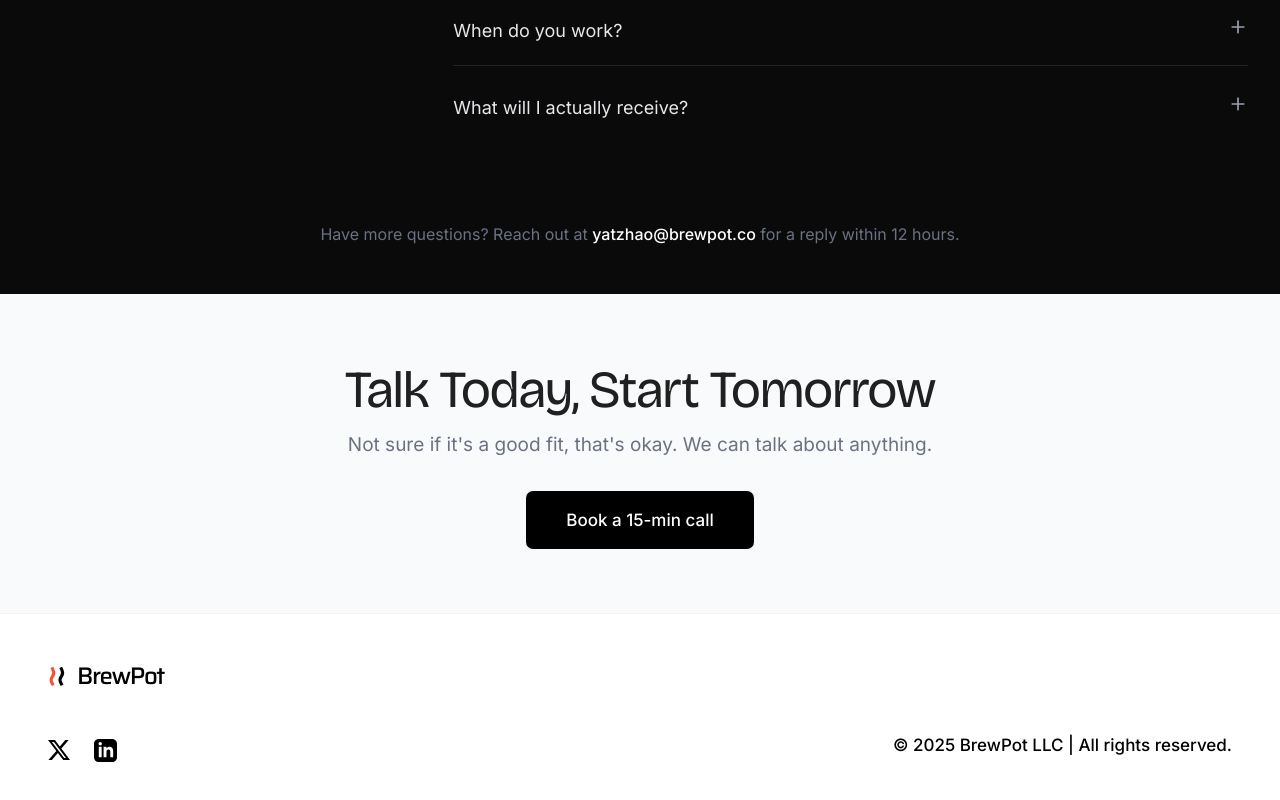
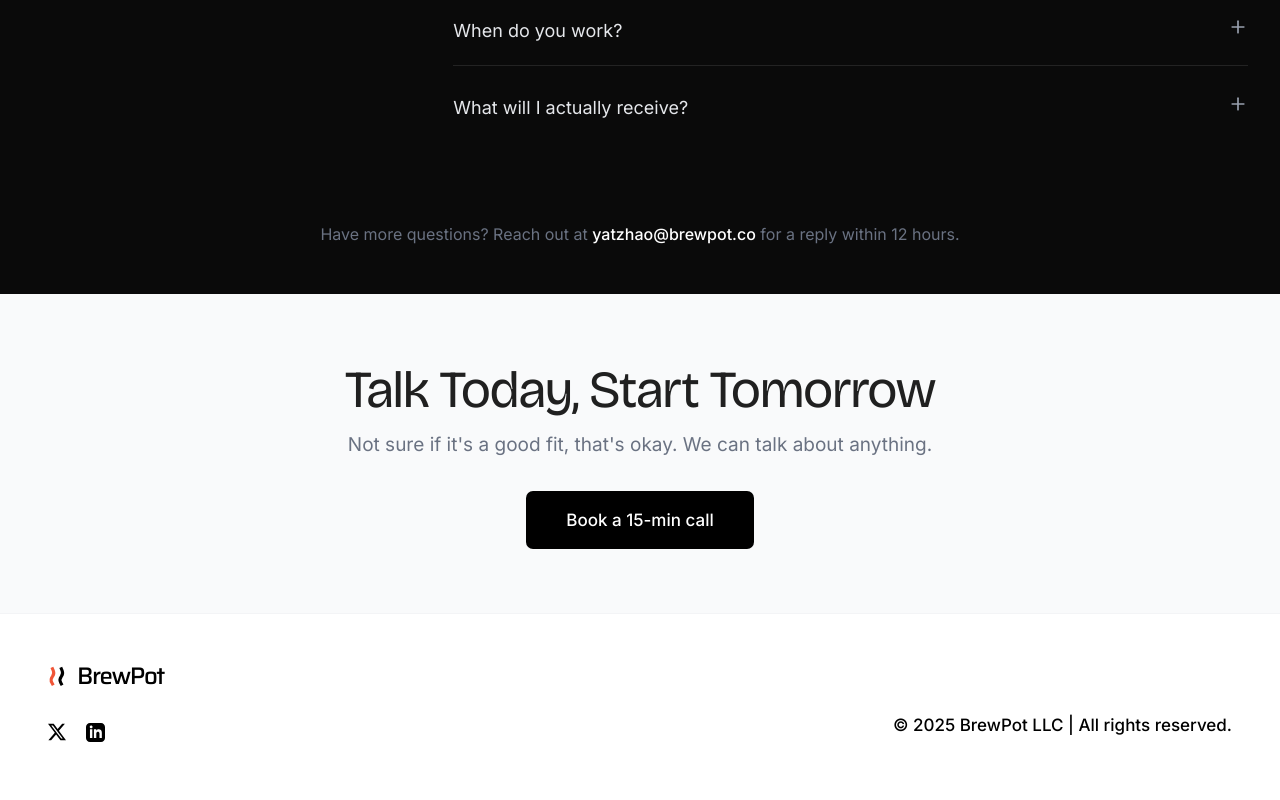
Before and after one commit to yatingzhaoo/BrewPot, a React (Vite) app: page / in a window 1280 px wide. Shown: the part 3221-4021 px from the top of the page. Built offline with nearby package versions, Linux system fonts and the light colour scheme.

Commit message:
style: refine footer icon sizes and layout

```diff
--- a/src/components/Footer.tsx
+++ b/src/components/Footer.tsx
@@ -6,20 +6,20 @@ export default function Footer() {
       <div className="max-w-7xl mx-auto px-6 sm:px-8 lg:px-12">
         <div className="flex flex-col md:flex-row justify-between items-start md:items-end gap-12">
           {/* Left Side: Brand & Socials */}
-          <div className="flex flex-col space-y-12">
+          <div className="flex flex-col space-y-8">
             <div className="flex items-center gap-2">
               <img src={logo} alt="BrewPot Logo" className="w-[21px] h-[27px]" />
               <span className="font-logo font-medium text-[24px] tracking-[-1.4px] leading-[1.2] text-black">BrewPot</span>
             </div>
 
-            <div className="flex gap-6">
+            <div className="flex gap-5">
               <a href="#" className="hover:opacity-60 transition-opacity">
-                <svg width="22" height="22" viewBox="0 0 24 24" fill="black" xmlns="http://www.w3.org/2000/svg">
+                <svg width="18" height="18" viewBox="0 0 24 24" fill="black" xmlns="http://www.w3.org/2000/svg">
                   <path d="M18.901 1.153h3.68l-8.04 9.19L24 22.846h-7.406l-5.8-7.584-6.638 7.584H.474l8.6-9.83L0 1.154h7.594l5.243 6.932 6.064-6.932zm-1.294 19.497h2.039L6.482 3.239H4.293l13.314 17.411z" />
                 </svg>
               </a>
               <a href="#" className="hover:opacity-60 transition-opacity">
-                <svg width="23" height="23" viewBox="0 0 24 24" fill="black" xmlns="http://www.w3.org/2000/svg">
+                <svg width="19" height="19" viewBox="0 0 24 24" fill="black" xmlns="http://www.w3.org/2000/svg">
                   <path d="M19 0h-14c-2.761 0-5 2.239-5 5v14c0 2.761 2.239 5 5 5h14c2.762 0 5-2.239 5-5v-14c0-2.761-2.238-5-5-5zm-11 19h-3v-11h3v11zm-1.5-12.268c-.966 0-1.75-.79-1.75-1.764s.784-1.764 1.75-1.764 1.75.79 1.75 1.764-.783 1.764-1.75 1.764zm13.5 12.268h-3v-5.604c0-3.368-4-3.113-4 0v5.604h-3v-11h3v1.765c1.396-2.586 7-2.777 7 2.476v6.759z" />
                 </svg>
               </a>
```
